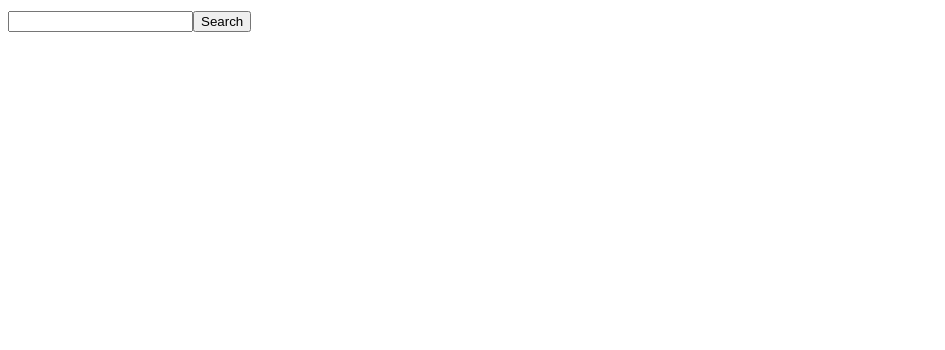
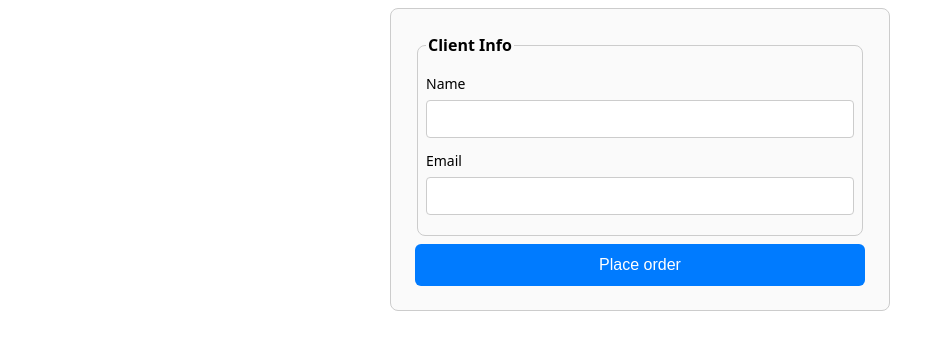
Before and after one commit to luxplanjay/react-117, a React (Vite) app: page / in a window 1280 px wide. Shown: the top 350 px of the page, without its empty margins (0-945 px from the left). Built offline with nearby package versions, Linux system fonts and the light colour scheme.

Commit message:
Prepare examples

```diff
--- a/src/components/App.module.css
+++ /dev/null
@@ -1,29 +0,0 @@
-.pagination {
-  display: flex;
-  gap: 6px;
-  margin: 16px 0;
-  list-style: none;
-  padding: 0;
-}
-
-.pagination li {
-  width: 32px;
-  height: 32px;
-  border: 1px solid #ccc;
-  cursor: pointer;
-  border-radius: 4px;
-}
-
-.pagination a {
-  display: flex;
-  align-items: center;
-  justify-content: center;
-  width: 100%;
-  height: 100%;
-}
-
-.active {
-  background-color: #0a66c2;
-  color: white;
-  font-weight: bold;
-}
--- a/src/components/App.tsx
+++ b/src/components/App.tsx
@@ -1,53 +1,9 @@
-import { useState } from "react";
-import { Toaster } from "sonner";
-import { useQuery, keepPreviousData } from "@tanstack/react-query";
-import ReactPaginate from "react-paginate";
-import SearchForm from "./SearchForm";
-import ArticleList from "./ArticleList";
-import { fetchArticles } from "../services/articleService";
-import css from "./App.module.css";
+import OrderForm from "./OrderForm";
 
 export default function App() {
-  const [searchTopic, setSearchTopic] = useState("");
-  const [currentPage, setCurrentPage] = useState(1);
-
-  const { data, isLoading, isError, isSuccess } = useQuery({
-    queryKey: ["articles", searchTopic, currentPage],
-    queryFn: () => fetchArticles(searchTopic, currentPage),
-    enabled: searchTopic !== "",
-    placeholderData: keepPreviousData,
-  });
-
-  const totalPages = data?.nbPages || 0;
-
-  const handleSearch = (newTopic: string) => {
-    setSearchTopic(newTopic);
-  };
-
   return (
     <>
-      <SearchForm onSubmit={handleSearch} />
-
-      {isSuccess && totalPages > 1 && (
-        <ReactPaginate
-          breakLabel="..."
-          nextLabel=">"
-          previousLabel="<"
-          pageCount={totalPages}
-          pageRangeDisplayed={5}
-          marginPagesDisplayed={3}
-          onPageChange={({ selected }) => setCurrentPage(selected + 1)}
-          forcePage={currentPage - 1}
-          containerClassName={css.pagination}
-          activeClassName={css.active}
-        />
-      )}
-
-      {isLoading && <strong>Loading data...</strong>}
-      {isError && <strong>Error...</strong>}
-      {data?.hits && <ArticleList items={data.hits} />}
-
-      <Toaster position="top-right" duration={2000} />
+      <OrderForm />
     </>
   );
 }
--- a/src/components/ArticleList.tsx
+++ /dev/null
@@ -1,19 +0,0 @@
-import { type Article } from "../types/article";
-
-interface ArticleListProps {
-  items: Article[];
-}
-
-export default function ArticleList({ items }: ArticleListProps) {
-  return (
-    <ul>
-      {items.map((item) => (
-        <li key={item.objectID}>
-          <a href={item.url} target="_blank">
-            {item.title}
-          </a>
-        </li>
-      ))}
-    </ul>
-  );
-}
--- /dev/null
+++ b/src/components/OrderForm.module.css
@@ -0,0 +1,74 @@
+.form {
+  display: flex;
+  flex-direction: column;
+  gap: 8px;
+  max-width: 500px;
+  margin: 0 auto;
+  padding: 24px;
+  border: 1px solid #ccc;
+  border-radius: 8px;
+  background-color: #fafafa;
+  box-sizing: border-box;
+}
+
+.fieldset {
+  border: 1px solid #ccc;
+  padding: 8px;
+  border-radius: 8px;
+}
+
+.legend {
+  font-weight: bold;
+  margin-bottom: 8px;
+  font-size: 16px;
+}
+
+.label {
+  display: block;
+  margin-bottom: 6px;
+  font-weight: 500;
+  font-size: 14px;
+}
+
+.input {
+  width: 100%;
+  padding: 10px;
+  font-size: 14px;
+  border: 1px solid #ccc;
+  border-radius: 4px;
+  box-sizing: border-box;
+  margin-bottom: 12px;
+}
+
+.textarea {
+  width: 100%;
+  padding: 10px;
+  font-size: 14px;
+  border: 1px solid #ccc;
+  border-radius: 4px;
+  box-sizing: border-box;
+  resize: vertical;
+}
+
+.option {
+  display: flex;
+  align-items: center;
+  gap: 8px;
+  font-size: 14px;
+  margin-bottom: 8px;
+}
+
+.button {
+  padding: 12px 20px;
+  font-size: 16px;
+  background-color: #007bff;
+  border: none;
+  border-radius: 6px;
+  color: #fff;
+  cursor: pointer;
+  transition: background-color 0.2s ease-in-out;
+}
+
+.button:hover {
+  background-color: #0056b3;
+}
--- /dev/null
+++ b/src/components/OrderForm.tsx
@@ -0,0 +1,36 @@
+import { useId } from "react";
+import css from "./OrderForm.module.css";
+
+export default function OrderForm() {
+  const fieldId = useId();
+
+  return (
+    <form className={css.form}>
+      <fieldset className={css.fieldset}>
+        <legend className={css.legend}>Client Info</legend>
+        <label htmlFor={`${fieldId}-username`} className={css.label}>
+          Name
+        </label>
+        <input
+          type="text"
+          name="username"
+          id={`${fieldId}-username`}
+          className={css.input}
+        />
+        <label htmlFor={`${fieldId}-email`} className={css.label}>
+          Email
+        </label>
+        <input
+          type="email"
+          name="email"
+          id={`${fieldId}-email`}
+          className={css.input}
+        />
+      </fieldset>
+
+      <button type="submit" className={css.button}>
+        Place order
+      </button>
+    </form>
+  );
+}
--- a/src/components/SearchForm.tsx
+++ /dev/null
@@ -1,25 +0,0 @@
-import { toast } from "sonner";
-
-interface SearchFormProps {
-  onSubmit: (topic: string) => void;
-}
-
-export default function SearchForm({ onSubmit }: SearchFormProps) {
-  const handleSubmit = (formData: FormData) => {
-    const topic = formData.get("topic") as string;
-    if (topic === "") {
-      toast.error("Please enter search topic!");
-      return;
-    }
-    onSubmit(topic);
-  };
-
-  return (
-    <div>
-      <form action={handleSubmit}>
-        <input type="text" name="topic" />
-        <button type="submit">Search</button>
-      </form>
-    </div>
-  );
-}
--- a/src/main.tsx
+++ b/src/main.tsx
@@ -1,17 +1,10 @@
 import React from "react";
 import ReactDOM from "react-dom/client";
-import { QueryClient, QueryClientProvider } from "@tanstack/react-query";
-import { ReactQueryDevtools } from "@tanstack/react-query-devtools";
 import App from "./components/App";
 import "./index.css";
 
-const queryClient = new QueryClient();
-
 ReactDOM.createRoot(document.getElementById("root") as HTMLDivElement).render(
   <React.StrictMode>
-    <QueryClientProvider client={queryClient}>
-      <App />
-      <ReactQueryDevtools />
-    </QueryClientProvider>
+    <App />
   </React.StrictMode>
 );
--- a/src/services/articleService.ts
+++ /dev/null
@@ -1,22 +0,0 @@
-import axios from "axios";
-import { type Article } from "../types/article";
-
-interface ArticlesHttpResponse {
-  hits: Article[];
-  nbPages: number;
-}
-
-export const fetchArticles = async (topic: string, page: number) => {
-  const response = await axios.get<ArticlesHttpResponse>(
-    "https://hn.algolia.com/api/v1/search",
-    {
-      params: {
-        query: topic,
-        page,
-        hitsPerPage: 5,
-      },
-    }
-  );
-
-  return response.data;
-};
--- a/src/services/swapiService.ts
+++ /dev/null
@@ -1,6 +0,0 @@
-import axios from "axios";
-
-export const fetchPerson = async () => {
-  const response = await axios.get(`https://swapi.info/api/people/1`);
-  return response.data;
-};
--- a/src/types/article.ts
+++ /dev/null
@@ -1,5 +0,0 @@
-export interface Article {
-  objectID: string;
-  title: string;
-  url: string;
-}
```
Also changed, not shown: src/components/SwapiExample.tsx (deleted, +0 -35 lines), 1 other file (tests, documents, lock files or other folders).
